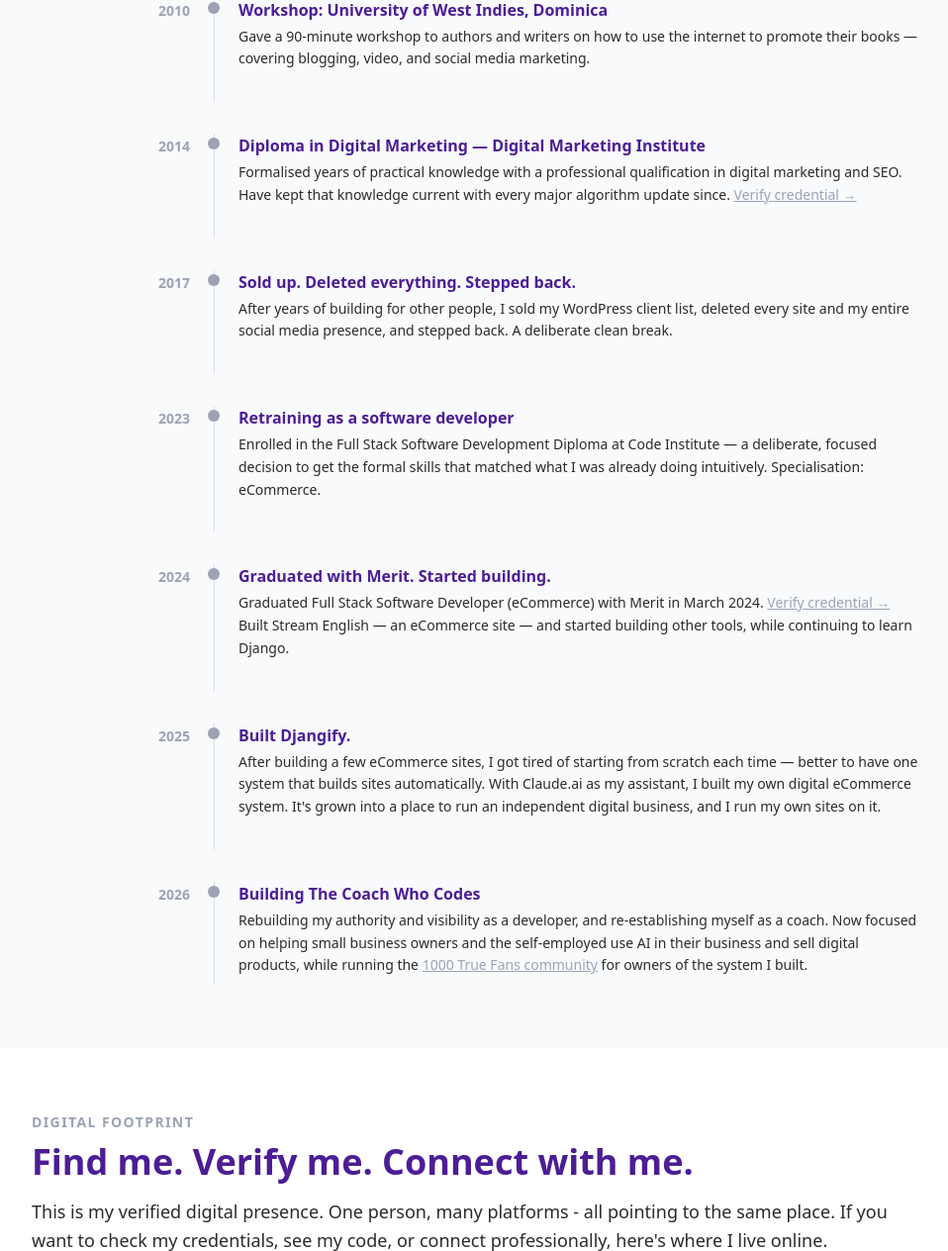
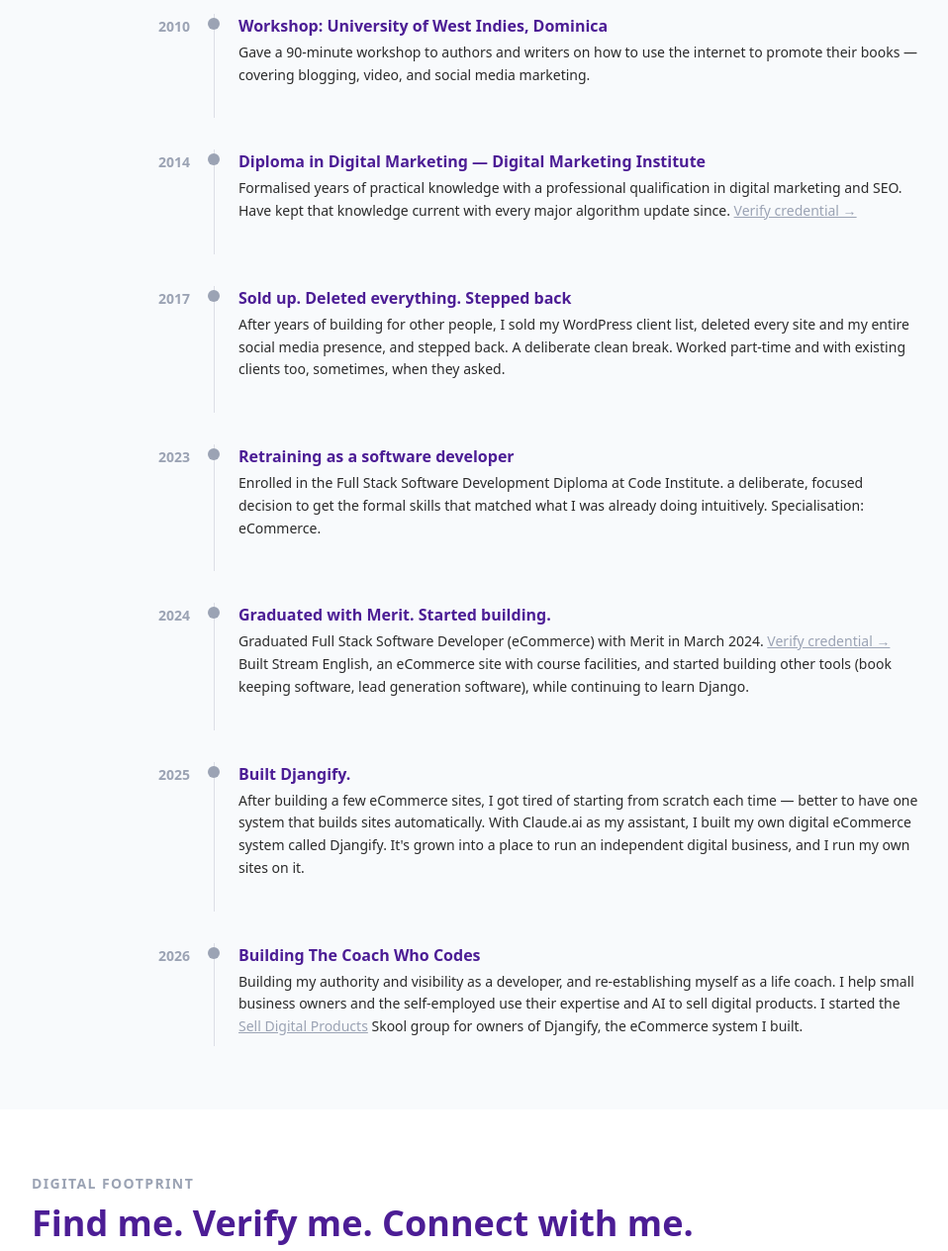
Before and after one commit to djangify/todianedev, a Django app: page /diane-corriette/ in a window 1280 px wide. Shown: the part 2319-3583 px from the top of the page at 99% size, without its empty margins (128-1086 px from the left). Run offline with Django 5.2, Linux system fonts and the light colour scheme; data that the repository does not hold is empty; style sheets or scripts are compiled from the project's sources; some libraries are stand-ins or nearby versions.

Commit message:
add date to portfolio. update templates

```diff
--- a/core/templates/core/diane-corriette.html
+++ b/core/templates/core/diane-corriette.html
@@ -159,14 +159,14 @@
         <h1 class="text-4xl sm:text-5xl font-bold text-[color:var(--color-brand-primary)] mb-6 leading-tight tracking-tight">
           I was the operator. Now I'm out front.
         </h1>
-        <p class="text-xl text-[color:var(--color-text)] leading-relaxed mb-4">
+        <p class="text-lg text-[color:var(--color-text)] leading-relaxed mb-4">
           I'm Diane Corriette, and for most of my career I was the operator — the person behind the scenes who ran everything. I built other people's websites, systems and online presence while they stood at the front. I was good at it, and it paid well.
         </p>
         <p class="text-lg text-[color:var(--color-text-muted)] leading-relaxed mb-4">
           I don't talk about money much, but I'll be plain about it, because people keep mistaking me for a beginner: I've made good money, over and over. I'm not waiting to make my first £5k. I've done that several times. The catch was always the same, though - every penny came from <strong> selling my time.</strong> The day I stopped, the money stopped.
         </p>
         <p class="text-lg text-[color:var(--color-text-muted)] leading-relaxed mb-4">
-          So this is what I'm building now: monthly recurring income from a single site selling digital products. No stage, no teaching, no group coaching - <strong>nothing that trades my hours for income, </strong> unless I choose to. A handful of sites that sell on their own, and a small group of people who genuinely love what I do. My 1,000 true fans.
+          So this is what I'm building now: monthly recurring income from a single site selling digital products. No stage, no teaching, no group coaching - <strong>nothing that trades my hours for income, </strong> unless I choose to. A handful of sites that sell on their own, and a small group of people who have invested in using my eCommerce system to sell their digital products.
         </p>
         <p class="text-lg text-[color:var(--color-text-muted)] leading-relaxed">
           To build it, I had to come out from behind the screen. At 57 I learned to code and built <a href="https://djangify.com" class="text-[color:var(--color-brand-accent)] underline hover:opacity-80">Djangify</a>, the system my sites run on, with AI as my assistant. Now I'm the one out front - showing how a small business can use AI to sell digital products and support their day-to-day work.
@@ -286,8 +286,8 @@
           <div class="absolute top-1 -left-1.5 w-3 h-3 rounded-full bg-[color:var(--color-brand-accent)]"></div>
         </div>
         <div class="pb-8">
-          <h4 class="font-bold text-[color:var(--color-brand-primary)] mb-1">Sold up. Deleted everything. Stepped back.</h4>
-          <p class="text-sm text-[color:var(--color-text-muted)] leading-relaxed">After years of building for other people, I sold my WordPress client list, deleted every site and my entire social media presence, and stepped back. A deliberate clean break.</p>
+          <h4 class="font-bold text-[color:var(--color-brand-primary)] mb-1">Sold up. Deleted everything. Stepped back</h4>
+          <p class="text-sm text-[color:var(--color-text-muted)] leading-relaxed">After years of building for other people, I sold my WordPress client list, deleted every site and my entire social media presence, and stepped back. A deliberate clean break. Worked part-time and with existing clients too, sometimes, when they asked.</p>
         </div>
       </div>
 
@@ -300,7 +300,7 @@
         </div>
         <div class="pb-8">
           <h4 class="font-bold text-[color:var(--color-brand-primary)] mb-1">Retraining as a software developer</h4>
-          <p class="text-sm text-[color:var(--color-text-muted)] leading-relaxed">Enrolled in the Full Stack Software Development Diploma at Code Institute — a deliberate, focused decision to get the formal skills that matched what I was already doing intuitively. Specialisation: eCommerce.</p>
+          <p class="text-sm text-[color:var(--color-text-muted)] leading-relaxed">Enrolled in the Full Stack Software Development Diploma at Code Institute. a deliberate, focused decision to get the formal skills that matched what I was already doing intuitively. Specialisation: eCommerce.</p>
         </div>
       </div>
 
@@ -313,7 +313,7 @@
         </div>
         <div class="pb-8">
           <h4 class="font-bold text-[color:var(--color-brand-primary)] mb-1">Graduated with Merit. Started building.</h4>
-          <p class="text-sm text-[color:var(--color-text-muted)] leading-relaxed">Graduated Full Stack Software Developer (eCommerce) with Merit in March 2024. <a href="https://www.credential.net/7cb0b0d6-fd26-4413-9519-95fb351e316d#acc.e4NrWX5L" target="_blank" class="text-[color:var(--color-brand-accent)] underline hover:opacity-80">Verify credential →</a> Built Stream English — an eCommerce site — and started building other tools, while continuing to learn Django.</p>
+          <p class="text-sm text-[color:var(--color-text-muted)] leading-relaxed">Graduated Full Stack Software Developer (eCommerce) with Merit in March 2024. <a href="https://www.credential.net/7cb0b0d6-fd26-4413-9519-95fb351e316d#acc.e4NrWX5L" target="_blank" class="text-[color:var(--color-brand-accent)] underline hover:opacity-80">Verify credential →</a> Built Stream English, an eCommerce site with course facilities, and started building other tools (book keeping software, lead generation software), while continuing to learn Django.</p>
         </div>
       </div>
 
@@ -326,7 +326,7 @@
         </div>
         <div class="pb-8">
           <h4 class="font-bold text-[color:var(--color-brand-primary)] mb-1">Built Djangify.</h4>
-          <p class="text-sm text-[color:var(--color-text-muted)] leading-relaxed">After building a few eCommerce sites, I got tired of starting from scratch each time — better to have one system that builds sites automatically. With Claude.ai as my assistant, I built my own digital eCommerce system. It's grown into a place to run an independent digital business, and I run my own sites on it.</p>
+          <p class="text-sm text-[color:var(--color-text-muted)] leading-relaxed">After building a few eCommerce sites, I got tired of starting from scratch each time — better to have one system that builds sites automatically. With Claude.ai as my assistant, I built my own digital eCommerce system called Djangify. It's grown into a place to run an independent digital business, and I run my own sites on it.</p>
         </div>
       </div>
 
@@ -339,7 +339,7 @@
         </div>
         <div class="pb-2">
           <h4 class="font-bold text-[color:var(--color-brand-primary)] mb-1">Building The Coach Who Codes</h4>
-          <p class="text-sm text-[color:var(--color-text-muted)] leading-relaxed">Rebuilding my authority and visibility as a developer, and re-establishing myself as a coach. Now focused on helping small business owners and the self-employed use AI in their business and sell digital products, while running the <a href="https://www.skool.com/sell-digital-products-7402" target="_blank" class="text-[color:var(--color-brand-accent)] underline hover:opacity-80">1000 True Fans community</a> for owners of the system I built.</p>
+          <p class="text-sm text-[color:var(--color-text-muted)] leading-relaxed">Building my authority and visibility as a developer, and re-establishing myself as a life coach. I help small business owners and the self-employed use their expertise and AI to sell digital products. I started the <a href="https://www.skool.com/sell-digital-products-7402" target="_blank" class="text-[color:var(--color-brand-accent)] underline hover:opacity-80">Sell Digital Products</a> Skool group for owners of Djangify, the eCommerce system I built.</p>
         </div>
       </div>
 
@@ -411,7 +411,7 @@
           <svg class="w-5 h-5 text-[color:var(--color-brand-accent)]" fill="none" stroke="currentColor" viewBox="0 0 24 24"><path stroke-linecap="round" stroke-linejoin="round" stroke-width="2" d="M17 20h5v-2a3 3 0 00-5.356-1.857M17 20H7m10 0v-2c0-.656-.126-1.283-.356-1.857M7 20H2v-2a3 3 0 015.356-1.857M7 20v-2c0-.656.126-1.283.356-1.857m0 0a5.002 5.002 0 019.288 0M15 7a3 3 0 11-6 0 3 3 0 016 0z"/></svg>
         </div>
         <div>
-          <p class="font-bold text-sm text-[color:var(--color-brand-primary)]">1000 True Fans — Skool</p>
+          <p class="font-bold text-sm text-[color:var(--color-brand-primary)]">Sell Digital Products — Skool</p>
           <p class="text-xs text-[color:var(--color-text-muted)]">Community for digital creators</p>
         </div>
       </a>
@@ -508,9 +508,9 @@
       <p>I'm an INFJ. The profile says: <em>"Fuelled by a profound internal passion. Stimulated by deep, reflective thought and an enormous amount of empathy. Conscientious to the core, they move through life with a clear sense of their values."</em> That's accurate. It's also why I coach as well as build — the two things aren't separate for me.</p>
       <p>I write. I have flash fiction and poetry going back years, self-published ebooks on self-confidence, paperback notebooks on Amazon, and GCSE study books. I also sell non-fiction. Writing and building are both just different ways of making something from nothing, and I've never really been able to stop doing either.</p>
       <div class="border-l-4 border-[color:var(--color-brand-accent)] pl-6 py-1">
-        <p class="italic text-[color:var(--color-brand-primary)]">"My superpower is making people feel seen, and I don't manufacture it — it just happens when I show up as myself."</p>
+        <p class="italic text-[color:var(--color-brand-primary)]">"If you are looking for a freelance Django developer get in touch."</p>
       </div>
-      <p>I've been in rooms full of people performing success while quietly wondering if I was the only one who didn't have it figured out. I'm not talking at people when I say that. I'm talking to them. That's where everything I build comes from — not a strategy, just who I am.</p>
+
     </div>
   </div>
 </section>
@@ -527,7 +527,7 @@
       </a>
       <a href="https://www.skool.com/sell-digital-products-7402" target="_blank"
         class="px-6 py-3 border border-[color:var(--color-brand-accent)] text-[color:var(--color-brand-accent)] font-semibold rounded-lg hover:bg-[color:var(--color-brand-accent)] hover:text-white transition">
-        Join 1000 True Fans
+        Sell Digital Products
       </a>
       <a href="https://linkedin.com/in/todianedev" target="_blank"
         class="px-6 py-3 border border-gray-300 text-[color:var(--color-text-muted)] font-semibold rounded-lg hover:border-[color:var(--color-brand-accent)] hover:text-[color:var(--color-brand-accent)] transition">
--- a/core/templates/core/hero.html
+++ b/core/templates/core/hero.html
@@ -62,9 +62,9 @@
     <!-- Email Signup -->
     <div class="flex items-center justify-center mb-10 lg:mb-0">
       <div class="w-full max-w-md bg-white rounded-3xl shadow-2xl p-8 lg:p-10 border border-[color:var(--color-brand-primary)]/10">
-        <h2 class="text-2xl lg:text-3xl font-bold text-[color:var(--color-brand-primary)] mb-3">Curious About AI?</h2>
+        <h2 class="text-2xl lg:text-3xl font-bold text-[color:var(--color-brand-primary)] mb-3">My Newsletter</h2>
         <p class="text-[color:var(--color-font-main)] leading-relaxed mb-6">
-          I share what I learn about selling digital products and using AI in a small business. Join in if that's useful to you.
+          I share what I learn about selling digital products and using AI in a small business. Register to join in if that's useful to you.
         </p>
 
         <!-- MailerLite embedded form (todiane.com) -->
--- a/portfolio/admin.py
+++ b/portfolio/admin.py
@@ -34,7 +34,10 @@ class PortfolioAdmin(admin.ModelAdmin):
     list_editable = ("order", "is_featured", "status")
 
     fieldsets = (
-        ("Basic Info", {"fields": ("title", "slug", "short_description", "status")}),
+        (
+            "Basic Info",
+            {"fields": ("title", "slug", "short_description", "status", "display_date")},
+        ),
         ("Content", {"fields": ("overview", "technical_details", "results")}),
         (
             "Media & Links",
--- a/portfolio/views.py
+++ b/portfolio/views.py
@@ -28,7 +28,7 @@ class PortfolioListView(ListView):
 
     def get_queryset(self):
         return Portfolio.objects.filter(status="published").order_by(
-            "order", "-created_at"
+            "order", "-display_date"
         )
 
     def get_context_data(self, **kwargs):
@@ -75,7 +75,7 @@ def portfolio_by_technology(request, slug):
     technology = get_object_or_404(Technology, slug=slug)
     portfolios = Portfolio.objects.filter(
         technologies=technology, status="published"
-    ).order_by("order", "-created_at")
+    ).order_by("order", "-display_date")
 
     return render(
         request,
--- a/templates/components/footer.html
+++ b/templates/components/footer.html
@@ -22,22 +22,22 @@
       <!-- Pages -->
       <div>
         <p class="font-semibold mb-3">Pages</p>
-        <ul class="space-y-2">
-          <li><a href="/" class="hover:text-[color:var(--color-brand-primary)] transition">Home</a></li>
-          <li><a href="{% url 'blog:list' %}" class="hover:text-[color:var(--color-brand-primary)] transition">Blog</a></li>
-          <li><a href="{% url 'portfolio:list' %}" class="hover:text-[color:var(--color-brand-primary)] transition">Portfolio</a></li>
-          <li><a href="{% url 'core:diane-corriette' %}" class="hover:text-[color:var(--color-brand-primary)] transition">About</a></li>
+        <ul class="space-y-2 ">
+          <li class="text-sm"><a href="/" class="hover:text-[color:var(--color-brand-primary)] transition">Home</a></li>
+          <li class="text-sm"><a href="{% url 'blog:list' %}" class="hover:text-[color:var(--color-brand-primary)] transition">Blog</a></li>
+          <li class="text-sm"><a href="{% url 'portfolio:list' %}" class="hover:text-[color:var(--color-brand-primary)] transition">Portfolio</a></li>
+          <li class="text-sm"><a href="{% url 'core:diane-corriette' %}" class="hover:text-[color:var(--color-brand-primary)] transition">About</a></li>
         </ul>
       </div>
 
       <!-- Find Me -->
       <div>
         <p class="font-semibold mb-3">Find Me</p>
-        <ul class="space-y-2">
-          <li><a href="https://djangify.com" target="_blank" rel="noopener" class="hover:text-[color:var(--color-brand-primary)] transition">Djangify</a></li>
-          <li><a href="https://linkedin.com/in/todianedev" target="_blank" rel="noopener" class="hover:text-[color:var(--color-brand-primary)] transition">LinkedIn</a></li>
-          <li><a href="https://github.com/djangify" target="_blank" rel="noopener" class="hover:text-[color:var(--color-brand-primary)] transition">GitHub</a></li>
-          <li><a href="https://www.youtube.com/@coachwhocodes" target="_blank" rel="noopener" class="hover:text-[color:var(--color-brand-primary)] transition">YouTube</a></li>
+        <ul class="space-y-2 text-sm">
+          <li class="text-sm"><a href="https://djangify.com" target="_blank" rel="noopener" class="hover:text-[color:var(--color-brand-primary)] transition">Djangify</a></li>
+          <li class="text-sm"><a href="https://linkedin.com/in/todianedev" target="_blank" rel="noopener" class="hover:text-[color:var(--color-brand-primary)] transition">LinkedIn</a></li>
+          <li class="text-sm"><a href="https://github.com/djangify" target="_blank" rel="noopener" class="hover:text-[color:var(--color-brand-primary)] transition">GitHub</a></li>
+          <li class="text-sm"><a href="https://www.youtube.com/@coachwhocodes" target="_blank" rel="noopener" class="hover:text-[color:var(--color-brand-primary)] transition">YouTube</a></li>
         </ul>
       </div>
 
@@ -45,9 +45,9 @@
       <div>
         <p class="font-semibold mb-3">Policies</p>
         <ul class="space-y-2">
-          <li><a href="/infopages/policies/cookie-policy/" class="hover:text-[color:var(--color-brand-primary)] transition">Cookie Policy</a></li>
-          <li><a href="/infopages/policies/terms-policy/" class="hover:text-[color:var(--color-brand-primary)] transition">Terms Policy</a></li>
-          <li><a href="/infopages/policies/privacy-policy/" class="hover:text-[color:var(--color-brand-primary)] transition">Privacy Policy</a></li>
+          <li class="text-sm"><a href="/infopages/policies/cookie-policy/" class="hover:text-[color:var(--color-brand-primary)] transition">Cookie Policy</a></li>
+          <li class="text-sm"><a href="/infopages/policies/terms-policy/" class="hover:text-[color:var(--color-brand-primary)] transition">Terms Policy</a></li>
+          <li class="text-sm"><a href="/infopages/policies/privacy-policy/" class="hover:text-[color:var(--color-brand-primary)] transition">Privacy Policy</a></li>
         </ul>
       </div>
 
```
Also changed, not shown: portfolio/models.py (+11 -1 lines), portfolio/migrations/0002_alter_portfolio_options_portfolio_display_date.py (added), portfolio/migrations/0003_alter_portfolio_options.py (added).
